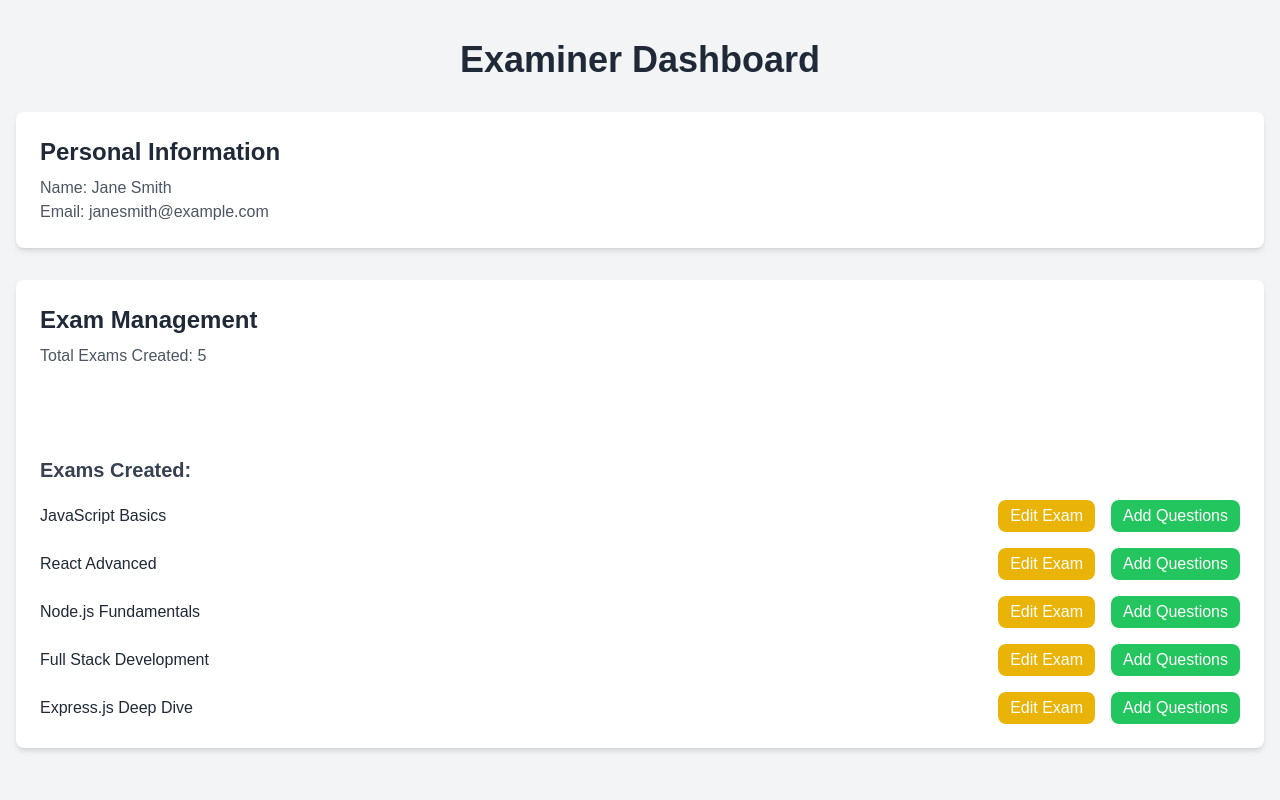
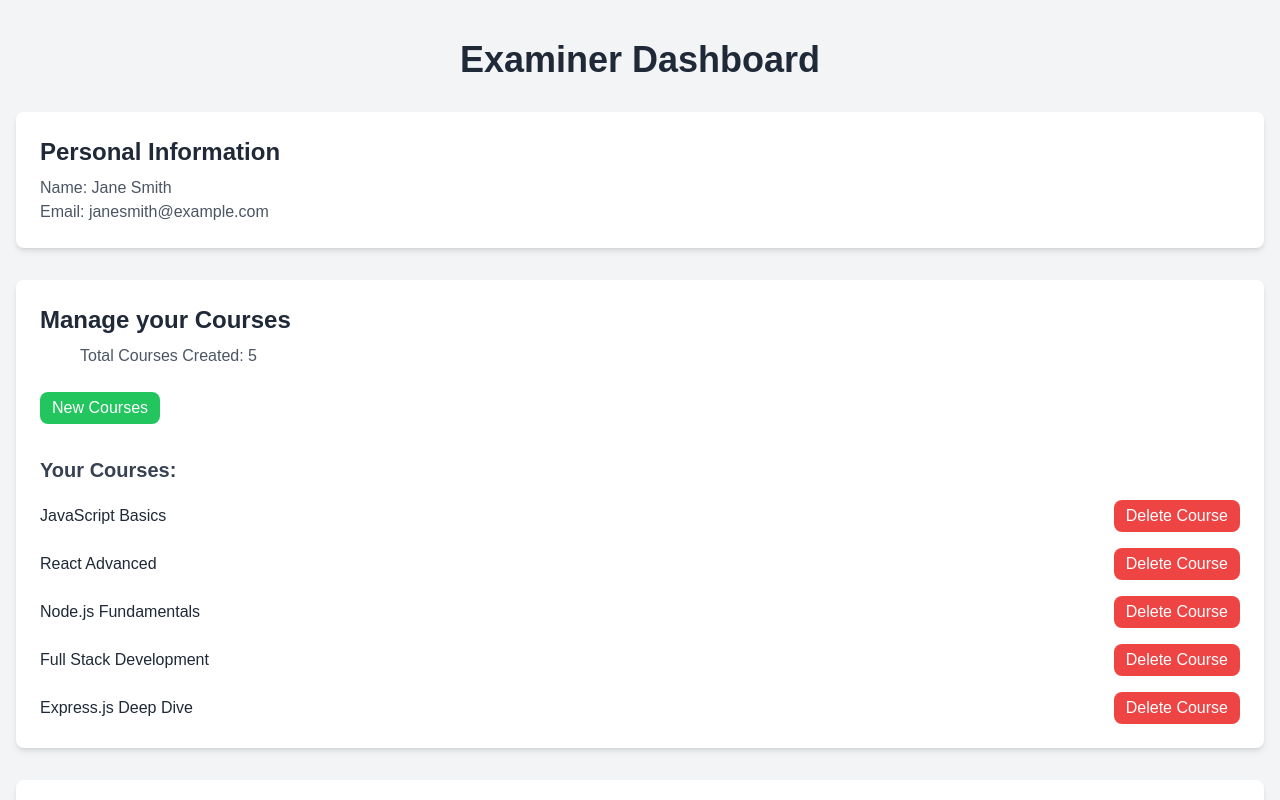
Before and after one commit to mohd-tahzeeb-khan/Advance-Quiz-Application-65HIBKJS, a Next.js app in the folder quiz-app/: page /Dashboard/examiner in a window 1280 px wide. Shown: the top 800 px of the page. Built offline with nearby package versions, Linux system fonts and the light colour scheme.

Commit message:
Altered the file of Dashboard for Examiner

```diff
--- a/quiz-app/src/app/Dashboard/examiner/page.js
+++ b/quiz-app/src/app/Dashboard/examiner/page.js
@@ -54,6 +54,55 @@ const ExaminerDashboard = () => {
           <p className="text-gray-600">Email: {examiner.email}</p>
         </div>
 
+        {/* Total Courses and Options */}
+        <div className="bg-white p-6 rounded-lg shadow-md mb-8">
+          <h2 className="text-2xl font-semibold text-gray-800">Manage your Courses</h2>
+        <div className="w-full flex justify-between px-10">
+          <div>
+            <p className="text-gray-600 mt-2">Total Courses Created: {examiner.totalExams}</p>
+          </div>
+            {/* Create New Exam Button */}
+            <div className="mt-4">
+                <button
+                  onClick={handleCreateExam}
+                className="bg-blue-500 text-white py-2 px-4 rounded-lg hover:bg-blue-600"
+                >
+                 Create New Course
+                </button>
+          </div>
+        </div>
+
+
+
+          <button
+                      onClick={() => handleAddQuestions(exam.id)}
+                      className="bg-green-500 text-white py-1 px-3 rounded-lg hover:bg-green-600"
+                    >
+                      New Courses
+                    </button>
+          {/* List of Existing Exams */}
+          <div className="mt-8">
+            <h3 className="text-xl font-semibold text-gray-700">Your Courses:</h3>
+            <ul className="mt-4 space-y-4">
+              {examiner.exams.map((exam) => (
+                <li key={exam.id} className="flex justify-between items-center">
+                  <span className="text-gray-800">{exam.name}</span>
+                  <div className="flex space-x-4">
+                    {/* Edit Exam Button */}
+                    <button
+                      onClick={() => handleAlterExam(exam.id)}
+                      className="bg-red-500 text-white py-1 px-3 rounded-lg hover:bg-red-600"
+                    >
+                      Delete Course
+                    </button>
+                    {/* Add Questions Button */}
+
+                  </div>
+                </li>
+              ))}
+            </ul>
+          </div>
+        </div>
         {/* Total Exams and Options */}
         <div className="bg-white p-6 rounded-lg shadow-md mb-8">
           <h2 className="text-2xl font-semibold text-gray-800">Exam Management</h2>
@@ -77,6 +126,13 @@ const ExaminerDashboard = () => {
                 <li key={exam.id} className="flex justify-between items-center">
                   <span className="text-gray-800">{exam.name}</span>
                   <div className="flex space-x-4">
+                    {/* Delete Exam Button */}
+                  <button
+                      onClick={() => handleAlterExam(exam.id)}
+                      className="bg-red-500 text-white py-1 px-3 rounded-lg hover:bg-red-600"
+                    >
+                      Delete Exam
+                    </button>
                     {/* Edit Exam Button */}
                     <button
                       onClick={() => handleAlterExam(exam.id)}
```
